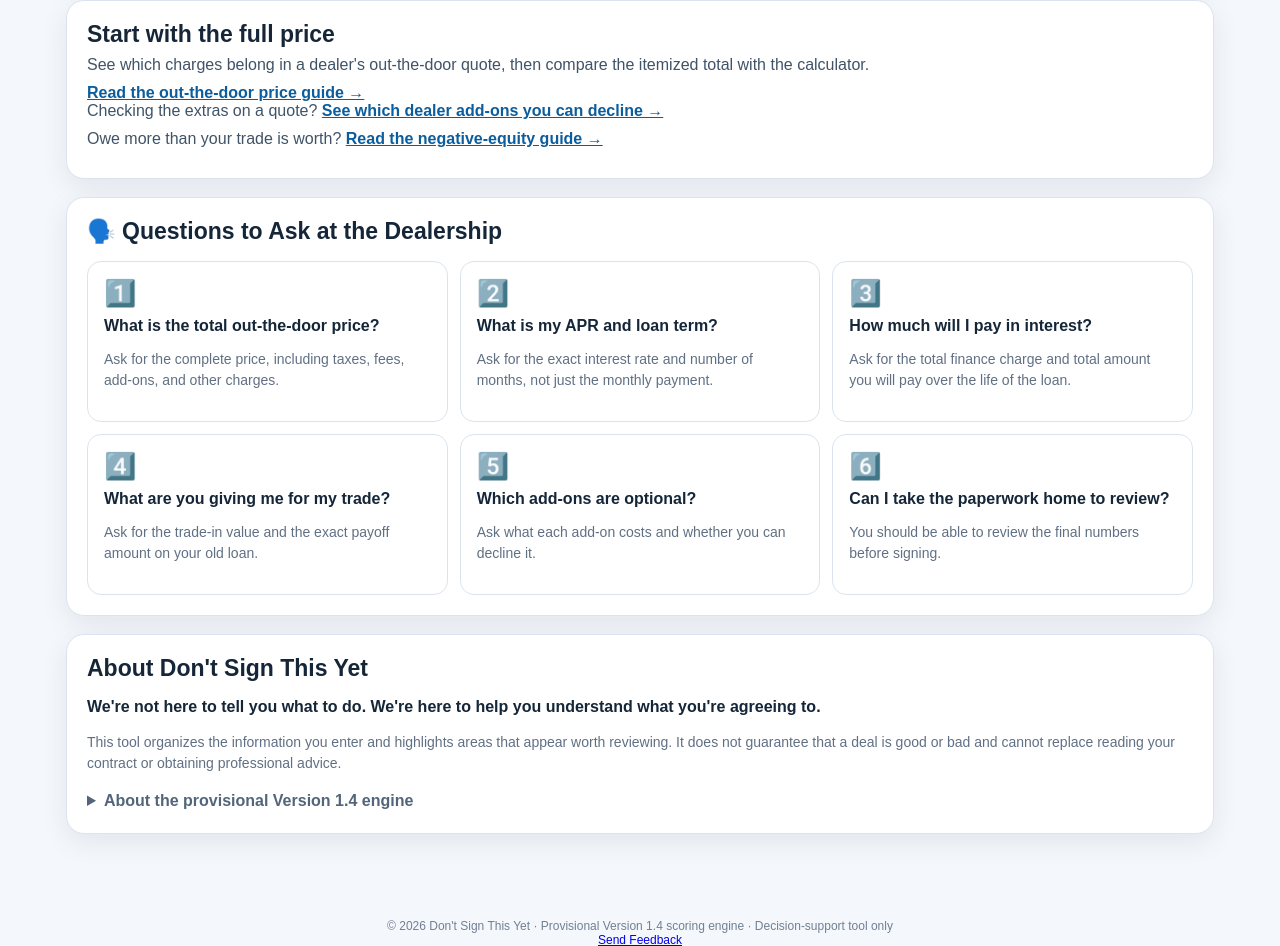
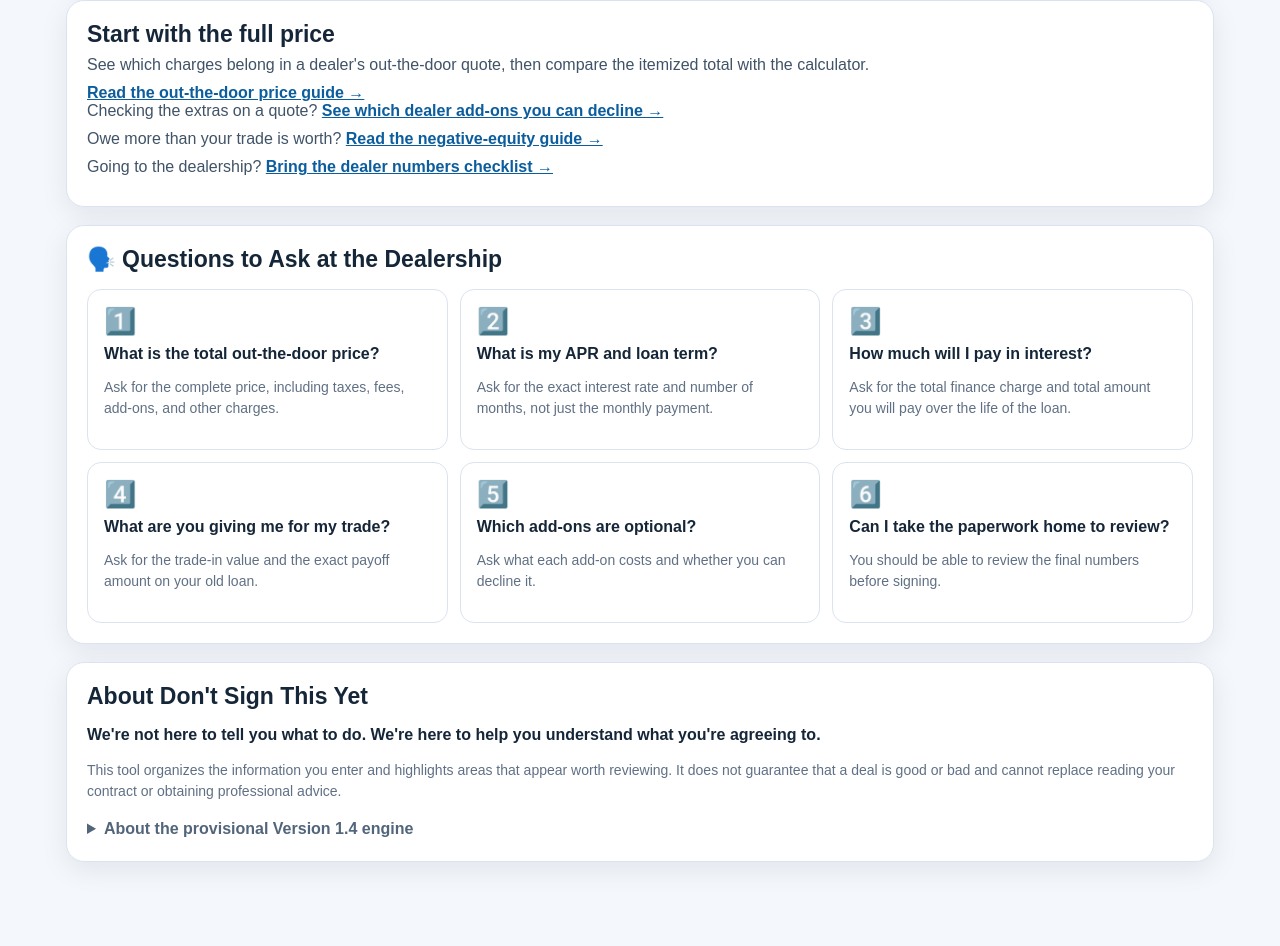
Before and after one commit to rmerrow1/dont-sign-this-yet, a Next.js app: page / in a window 1280 px wide. Shown: the part 3006-3952 px from the top of the page. Built offline with nearby package versions, Linux system fonts and the light colour scheme.

Commit message:
Link dealer checklist and include it in sitemap

```diff
--- a/app/page.js
+++ b/app/page.js
@@ -268,6 +268,7 @@ const aprGuidance =
 
  <details className="helpDetails beforeCalculator">
   <summary>📋 What numbers should I get from the dealer?</summary>
+  <p><a href="/dealer-checklist">Open the printable dealer numbers checklist →</a></p>
   <ul>
     <li>Vehicle selling price</li>
     <li>Out-the-door price</li>
@@ -679,6 +680,7 @@ const aprGuidance =
         <a href="/out-the-door-price">Read the out-the-door price guide →</a>
         <p>Checking the extras on a quote? <a href="/dealer-add-ons">See which dealer add-ons you can decline →</a></p>
         <p>Owe more than your trade is worth? <a href="/negative-equity">Read the negative-equity guide →</a></p>
+        <p>Going to the dealership? <a href="/dealer-checklist">Bring the dealer numbers checklist →</a></p>
       </section>
 
 
```
